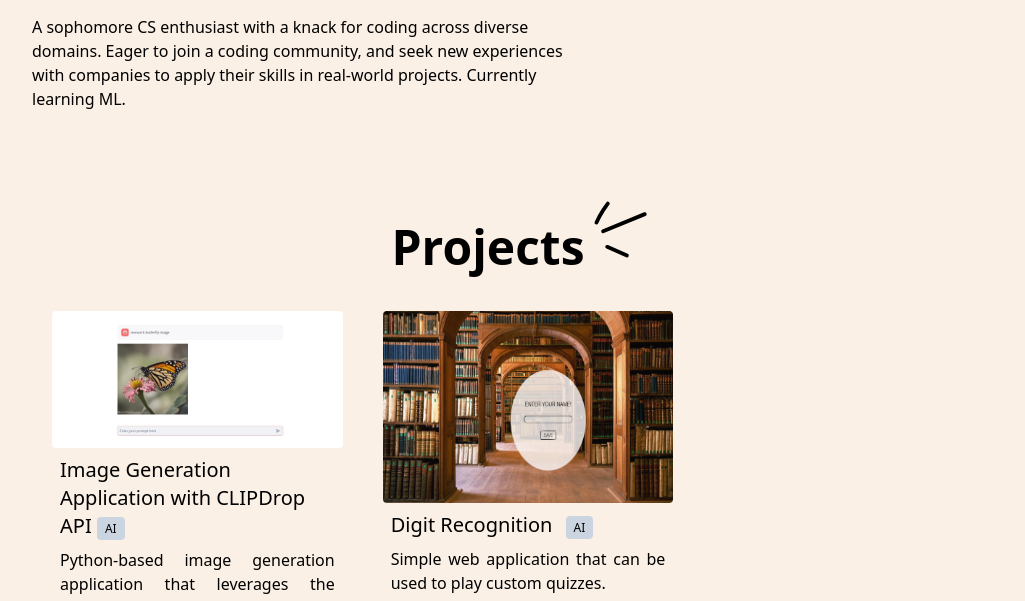
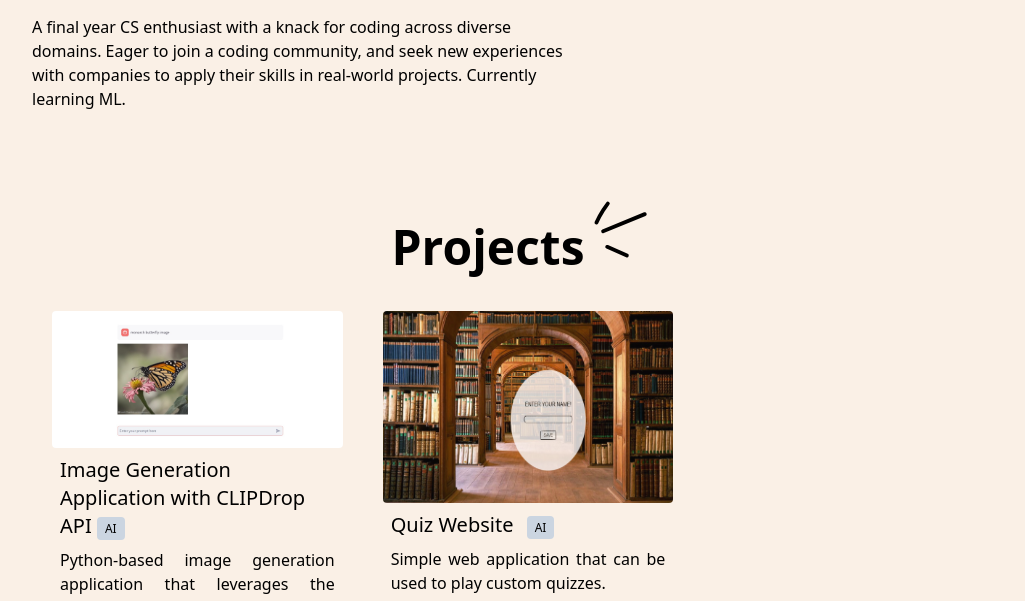
Before and after one commit to Greethika-D/Portfolio, a plain HTML site: page greethika-portfolio/index.html in a window 1280 px wide. Shown: the part 481-1082 px from the top of the page, without its empty margins (112-1137 px from the left). Drawn offline with nearby package versions, Linux system fonts and the light colour scheme.

Commit message:
Update index.html

```diff
--- a/greethika-portfolio/index.html
+++ b/greethika-portfolio/index.html
@@ -45,7 +45,7 @@
 
           <div>
             <p class="font-poppins py-8 md:w-3/4 md:py-0 lg:w-[550px]">
-                A sophomore CS enthusiast with a knack for coding across diverse domains. Eager to join a coding community, and seek new experiences with companies to apply their skills in real-world projects. Currently learning ML.
+                A final year CS enthusiast with a knack for coding across diverse domains. Eager to join a coding community, and seek new experiences with companies to apply their skills in real-world projects. Currently learning ML.
             </p>
           </div>
         </div>
@@ -91,7 +91,7 @@
                 alt=""
               />
               <div class="text-xl font-roboto p-2">
-                Digit Recognition
+                Quiz Website
                 <span class="p-[3px] mx-2 px-2 bg-slate-300 text-xs rounded">
                   AI
                 </span>
```
